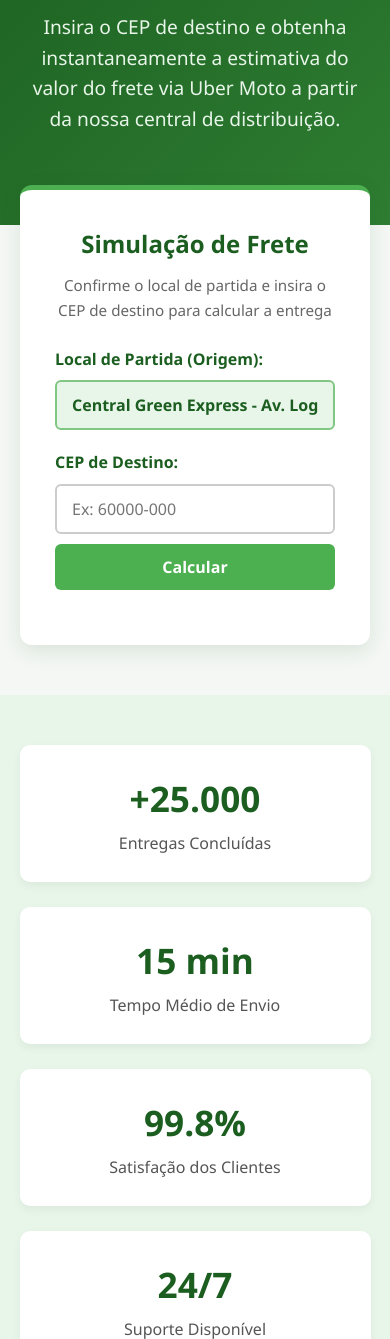
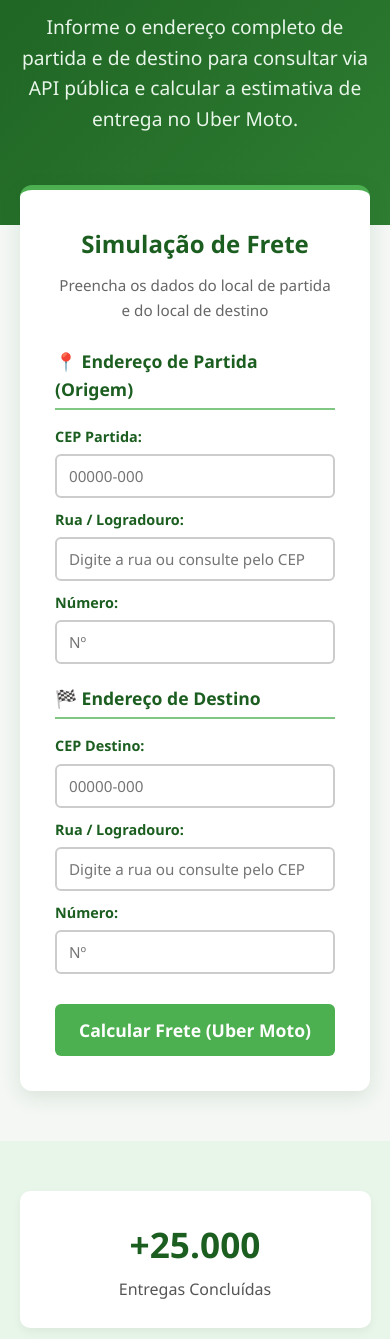
Before and after one commit to luanaaraujodev-jpg/fretesfortal, a plain HTML site: page index.html in a window 390 px wide. Shown: the part 261-1600 px from the top of the page. Drawn offline with Linux system fonts and the light colour scheme.

Commit message:
Enhance styles and functionality for freight calculator
Added new styles for section titles and form rows. Updated input fields and buttons for better layout and responsiveness. Enhanced error handling and address input fields for the freight calculator.

```diff
--- a/index.html
+++ b/index.html
@@ -133,51 +133,62 @@
       font-size: 0.95rem;
     }
 
+    .section-title {
+      font-size: 1.1rem;
+      color: var(--verde-escuro);
+      border-bottom: 2px solid var(--verde-claro);
+      padding-bottom: 5px;
+      margin-top: 20px;
+      margin-bottom: 15px;
+      font-weight: 700;
+    }
+
+    .form-row {
+      display: flex;
+      gap: 15px;
+      margin-bottom: 15px;
+    }
+
     .form-group {
-      margin-bottom: 20px;
+      flex: 1;
+      display: flex;
+      flex-direction: column;
+    }
+
+    .form-group.small {
+      flex: 0 0 120px;
     }
 
     .form-group label {
-      display: block;
-      margin-bottom: 8px;
+      margin-bottom: 6px;
       font-weight: 600;
       color: var(--verde-escuro);
+      font-size: 0.9rem;
     }
 
     input[type="text"] {
       width: 100%;
-      padding: 12px 15px;
+      padding: 10px 12px;
       border: 2px solid #ccc;
       border-radius: 6px;
-      font-size: 1rem;
+      font-size: 0.95rem;
       transition: border-color 0.3s;
     }
 
-    input[readonly] {
-      background-color: var(--verde-fundo);
-      border-color: var(--verde-claro);
-      color: var(--verde-escuro);
-      font-weight: 600;
-      cursor: not-allowed;
-    }
-
-    input[type="text"]:focus:not([readonly]) {
+    input[type="text"]:focus {
       outline: none;
       border-color: var(--verde-principal);
     }
 
-    .input-wrapper {
-      display: flex;
-      gap: 10px;
-    }
-
     button.btn-calc {
-      padding: 12px 25px;
+      width: 100%;
+      margin-top: 15px;
+      padding: 14px;
       background-color: var(--verde-principal);
       color: var(--branco);
       border: none;
       border-radius: 6px;
-      font-size: 1rem;
+      font-size: 1.1rem;
       font-weight: bold;
       cursor: pointer;
       transition: background 0.3s, transform 0.1s;
@@ -188,7 +199,7 @@
     }
 
     button.btn-calc:active {
-      transform: scale(0.98);
+      transform: scale(0.99);
     }
 
     /* RESULTADO */
@@ -203,7 +214,7 @@
 
     .result-grid {
       display: grid;
-      grid-template-columns: repeat(auto-fit, minmax(200px, 1fr));
+      grid-template-columns: repeat(auto-fit, minmax(220px, 1fr));
       gap: 15px;
       margin-top: 15px;
     }
@@ -222,7 +233,7 @@
     }
 
     .result-item strong {
-      font-size: 1.05rem;
+      font-size: 0.95rem;
       color: var(--verde-escuro);
     }
 
@@ -235,9 +246,13 @@
       border-radius: 6px;
     }
 
+    .price-highlight span {
+      color: #ddd;
+    }
+
     .price-highlight strong {
       color: var(--verde-claro);
-      font-size: 1.5rem;
+      font-size: 1.6rem;
     }
 
     .error-msg {
@@ -424,8 +439,13 @@
 
     /* RESPONSIVIDADE */
     @media (max-width: 600px) {
-      .input-wrapper {
+      .form-row {
         flex-direction: column;
+        gap: 10px;
+      }
+
+      .form-group.small {
+        flex: 1;
       }
 
       nav {
@@ -455,49 +475,63 @@
   <!-- SEÇÃO HERO -->
   <section class="hero">
     <h1>Entregas Rápidas e Sustentáveis</h1>
-    <p>Insira o CEP de destino e obtenha instantaneamente a estimativa do valor do frete via Uber Moto a partir da nossa central de distribuição.</p>
+    <p>Informe o endereço completo de partida e de destino para consultar via API pública e calcular a estimativa de entrega no Uber Moto.</p>
   </section>
 
-  <!-- CALCULADOR DE FRETE (API VIACEP + SIMULAÇÃO UBER MOTO) -->
+  <!-- CALCULADOR DE FRETE -->
   <div class="calculator-section" id="calcular">
     <div class="card-calc">
       <h2>Simulação de Frete</h2>
-      <p class="subtitle">Confirme o local de partida e insira o CEP de destino para calcular a entrega</p>
+      <p class="subtitle">Preencha os dados do local de partida e do local de destino</p>
 
-      <!-- CAMPO DE ORIGEM / LOCAL DE PARTIDA -->
+      <!-- ENDEREÇO DE PARTIDA (ORIGEM) -->
+      <div class="section-title">📍 Endereço de Partida (Origem)</div>
+      <div class="form-row">
+        <div class="form-group small">
+          <label for="cep-origem">CEP Partida:</label>
+          <input type="text" id="cep-origem" placeholder="00000-000" maxlength="9" onblur="buscarCep('origem')">
+        </div>
         <div class="form-group">
-        <label for="origem">Local de Partida (Origem):</label>
-        <input type="text" id="origem" value="Central Green Express - Av. Logística, 1000 - Centro" readonly>
+          <label for="rua-origem">Rua / Logradouro:</label>
+          <input type="text" id="rua-origem" placeholder="Digite a rua ou consulte pelo CEP">
         </div>
-
-      <!-- CAMPO DE DESTINO -->
-      <div class="form-group">
-        <label for="cep">CEP de Destino:</label>
-        <div class="input-wrapper">
-          <input type="text" id="cep" placeholder="Ex: 60000-000" maxlength="9">
-          <button class="btn-calc" onclick="calcularFrete()">Calcular</button>
+        <div class="form-group small">
+          <label for="num-origem">Número:</label>
+          <input type="text" id="num-origem" placeholder="Nº">
         </div>
       </div>
 
+      <!-- ENDEREÇO DE DESTINO -->
+      <div class="section-title">🏁 Endereço de Destino</div>
+      <div class="form-row">
+        <div class="form-group small">
+          <label for="cep-destino">CEP Destino:</label>
+          <input type="text" id="cep-destino" placeholder="00000-000" maxlength="9" onblur="buscarCep('destino')">
+        </div>
+        <div class="form-group">
+          <label for="rua-destino">Rua / Logradouro:</label>
+          <input type="text" id="rua-destino" placeholder="Digite a rua ou consulte pelo CEP">
+        </div>
+        <div class="form-group small">
+          <label for="num-destino">Número:</label>
+          <input type="text" id="num-destino" placeholder="Nº">
+        </div>
+      </div>
+
+      <button class="btn-calc" onclick="calcularFrete()">Calcular Frete (Uber Moto)</button>
+
       <div id="error-msg" class="error-msg"></div>
 
+      <!-- PAINEL DE RESULTADOS -->
       <div id="result" class="result">
         <div class="result-grid">
-          <div class="result-item" style="grid-column: 1 / -1;">
-            <span>Ponto de Partida</span>
-            <strong id="res-origem">Central Green Express - Av. Logística, 1000</strong>
+          <div class="result-item">
+            <span>Endereço de Partida</span>
+            <strong id="res-partida">-</strong>
           </div>
           <div class="result-item">
-            <span>Logradouro de Destino</span>
-            <strong id="res-logradouro">-</strong>
-          </div>
-          <div class="result-item">
-            <span>Bairro de Destino</span>
-            <strong id="res-bairro">-</strong>
-          </div>
-          <div class="result-item">
-            <span>Cidade / UF</span>
-            <strong id="res-cidade">-</strong>
+            <span>Endereço de Destino</span>
+            <strong id="res-destino">-</strong>
           </div>
           <div class="result-item">
             <span>Distância Estimada</span>
@@ -541,22 +575,22 @@
       <div class="feature-card">
         <div class="feature-img">📍</div>
         <div class="feature-content">
-          <h3>Integração com API Pública</h3>
-          <p>Validação em tempo real dos dados do endereço através da API pública do ViaCEP para garantir máxima precisão nas rotas.</p>
+          <h3>Integração via API ViaCEP</h3>
+          <p>Autocompletamento dinâmico de endereços tanto no ponto de partida quanto no destino para evitar erros de digitação.</p>
         </div>
       </div>
       <div class="feature-card">
         <div class="feature-img">🛵</div>
         <div class="feature-content">
           <h3>Tarifa Uber Moto</h3>
-          <p>Cálculo transparente que considera a taxa base da modalidade Uber Moto e o custo real por quilômetro rodado.</p>
+          <p>Cálculo estimado transparente baseado em taxa de partida fixa e tarifa variável por quilômetro percorrido.</p>
         </div>
       </div>
       <div class="feature-card">
         <div class="feature-img">🌿</div>
         <div class="feature-content">
           <h3>Compromisso Ecológico</h3>
-          <p>Rotas otimizadas e foco em transporte leve de menor impacto ambiental para entregas urbanas mais eficientes.</p>
+          <p>Otimização de trechos urbanos focando no transporte leve e ágil para reduzir a pegada de carbono.</p>
         </div>
       </div>
     </div>
@@ -567,7 +601,7 @@
     <div class="contact-container">
       <div class="contact-info">
         <h2>Fale Conosco</h2>
-        <p>Precisa de suporte com sua entrega, orçamentos especiais ou informações comerciais? Entre em contato!</p>
+        <p>Precisa de ajuda com sua entrega, orçamentos corporativos ou suporte? Entre em contato!</p>
 
         <div class="contact-details">
           <div class="contact-item">
@@ -582,13 +616,6 @@
             <div>
               <strong>E-mail:</strong><br>
               contato@greenexpress.com.br
-            </div>
-          </div>
-          <div class="contact-item">
-            <div class="contact-item-icon">🏢</div>
-            <div>
-              <strong>Local de Partida / Central Logística:</strong><br>
-              Av. Logística, 1000 - Centro
             </div>
           </div>
           <div class="contact-item">
@@ -623,58 +650,77 @@
     const TAXA_BASE_UBER = 4.50;
     const PRECO_POR_KM = 1.35;
 
-    async function calcularFrete() {
-      const cepInput = document.getElementById('cep').value.replace(/\D/g, '');
+    // Busca automática na API Pública ViaCEP
+    async function buscarCep(tipo) {
+      const cepInput = document.getElementById(`cep-${tipo}`).value.replace(/\D/g, '');
+      if (cepInput.length === 8) {
+        try {
+          const response = await fetch(`https://viacep.com.br/ws/${cepInput}/json/`);
+          const data = await response.json();
+          if (!data.erro) {
+            document.getElementById(`rua-${tipo}`).value = `${data.logradouro} - ${data.bairro}, ${data.localidade}/${data.uf}`;
+          }
+        } catch (e) {
+          console.error("Erro ao buscar CEP", e);
+        }
+      }
+    }
+
+    function calcularFrete() {
+      const cepOrigem = document.getElementById('cep-origem').value.replace(/\D/g, '');
+      const ruaOrigem = document.getElementById('rua-origem').value.trim();
+      const numOrigem = document.getElementById('num-origem').value.trim();
+
+      const cepDestino = document.getElementById('cep-destino').value.replace(/\D/g, '');
+      const ruaDestino = document.getElementById('rua-destino').value.trim();
+      const numDestino = document.getElementById('num-destino').value.trim();
+
       const errorDiv = document.getElementById('error-msg');
       const resultDiv = document.getElementById('result');
 
       errorDiv.style.display = 'none';
       resultDiv.style.display = 'none';
 
-      if (cepInput.length !== 8) {
-        errorDiv.innerText = 'Por favor, informe um CEP válido com 8 dígitos.';
+      // Validações dos campos de Partida e Destino
+      if (cepOrigem.length !== 8 || !ruaOrigem || !numOrigem) {
+        errorDiv.innerText = 'Por favor, preencha todos os campos do Endereço de Partida (CEP, Rua e Número).';
         errorDiv.style.display = 'block';
         return;
       }
 
-      try {
-        // Chamada à API Pública ViaCEP
-        const response = await fetch(`https://viacep.com.br/ws/${cepInput}/json/`);
-        const data = await response.json();
-
-        if (data.erro) {
-          errorDiv.innerText = 'CEP não encontrado na base de dados.';
+      if (cepDestino.length !== 8 || !ruaDestino || !numDestino) {
+        errorDiv.innerText = 'Por favor, preencha todos os campos do Endereço de Destino (CEP, Rua e Número).';
         errorDiv.style.display = 'block';
         return;
       }
 
-        // Estimativa de distância fictícia em KM a partir do Local de Partida
-        const distancia = (Math.random() * (12 - 2) + 2).toFixed(1);
+      // Estimativa simulada de distância baseada no cálculo entre trechos urbanos
+      const distancia = (Math.random() * (15 - 3) + 3).toFixed(1);
       const valorFrete = TAXA_BASE_UBER + (distancia * PRECO_POR_KM);
 
-        // Preenchendo dados na tela
-        document.getElementById('res-logradouro').innerText = data.logradouro || 'Rua / Av. Não informada';
-        document.getElementById('res-bairro').innerText = data.bairro || 'Bairro Não informado';
-        document.getElementById('res-cidade').innerText = `${data.localidade} - ${data.uf}`;
+      // Exibição dos resultados
+      document.getElementById('res-partida').innerText = `${ruaOrigem}, Nº ${numOrigem} (CEP: ${formatarCEP(cepOrigem)})`;
+      document.getElementById('res-destino').innerText = `${ruaDestino}, Nº ${numDestino} (CEP: ${formatarCEP(cepDestino)})`;
       document.getElementById('res-distancia').innerText = `${distancia} km`;
       document.getElementById('res-preco').innerText = `R$ ${valorFrete.toFixed(2).replace('.', ',')}`;
 
       resultDiv.style.display = 'block';
-
-      } catch (err) {
-        errorDiv.innerText = 'Erro de conexão ao consultar o CEP. Tente novamente.';
-        errorDiv.style.display = 'block';
-      }
     }
 
-    // Formatação automática do input do CEP (00000-000)
-    document.getElementById('cep').addEventListener('input', function(e) {
+    function formatarCEP(cep) {
+      return cep.replace(/^(\d{5})(\d{3})$/, "$1-$2");
+    }
+
+    // Máscara para CEPs nos dois inputs
+    ['cep-origem', 'cep-destino'].forEach(id => {
+      document.getElementById(id).addEventListener('input', function(e) {
         let value = e.target.value.replace(/\D/g, '');
         if (value.length > 5) {
           value = value.substring(0, 5) + '-' + value.substring(5, 8);
         }
         e.target.value = value;
       });
+    });
   </script>
 
 </body>
```
Lines whose indentation alone changed are shown as unchanged.
